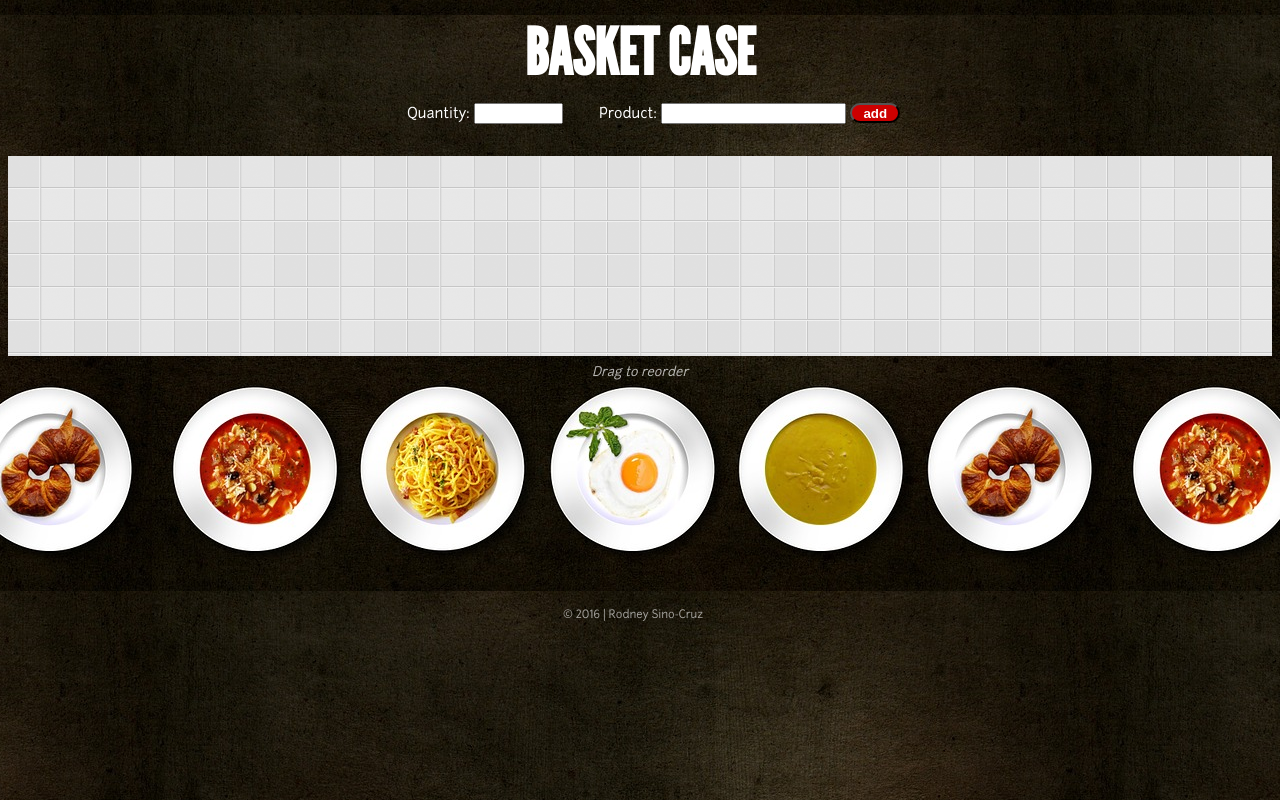
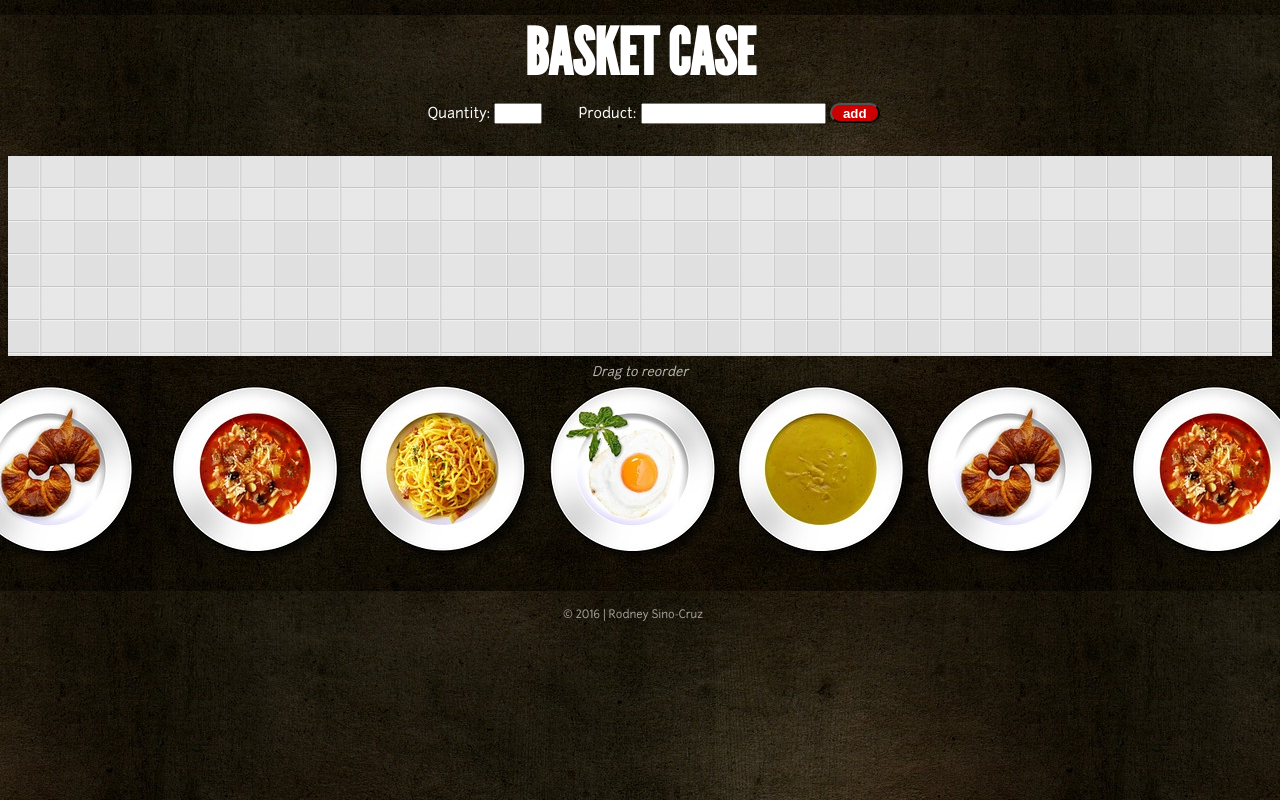
Before and after one commit to rodwater/shopping-list-app, a plain HTML site: page index.html in a window 1280 px wide. Drawn offline with nearby package versions, Linux system fonts and the light colour scheme.

Commit message:
final commit v4

```diff
--- a/css/style.css
+++ b/css/style.css
@@ -63,6 +63,10 @@ ul {
     text-align:center;
 
 }
+
+#qty {
+	width: 40px;
+}
 .quantity {
     display: inline-block;
     height:20px;
--- a/index.html
+++ b/index.html
@@ -11,7 +11,7 @@
 <body>
 <form name="checkListForm" id="form">
     <div class="quantity">Quantity:</div>
-    <input type="text" name="quantity" maxlength="8" size="8" />
+    <input id="qty" type="number" name="quantity" maxlength="4" size="4" />
     <div class="quantity">Product:</div>
     <input type="text" name="checkListItem" />
     <input type="button" id="button" value="add">
--- a/js/app.js
+++ b/js/app.js
@@ -13,5 +13,7 @@ $(document).ready(function () {
     });
     $(function() {
     $( ".list" ).sortable();
+
     });
+    //$(".list").draggable({opacity: 0.7, helper: "clone"});
 });
```
